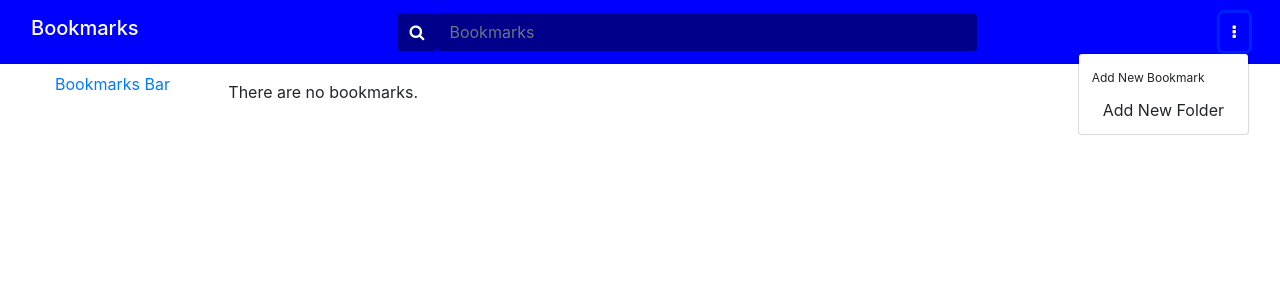
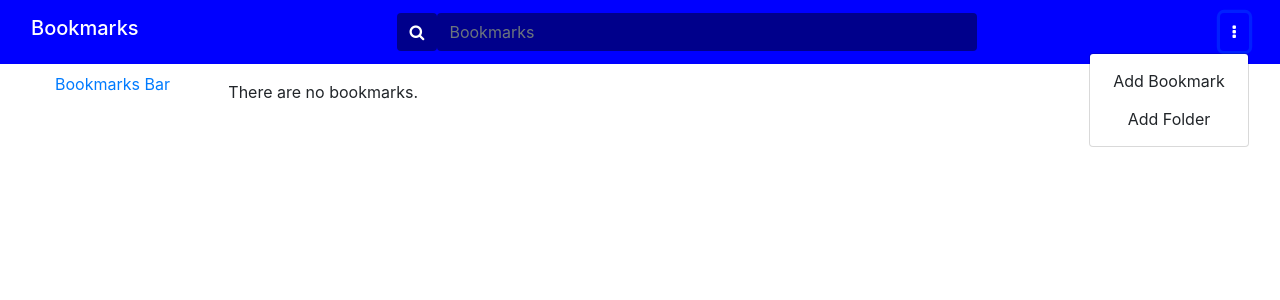
Before and after one commit to Mithilesh-M/Bookmarks-Django, a Django app: template bookmarksapp/templates/bookmarks.html in a window 1280 px wide, after a click that opens the changed part. Shown: the top 300 px of the page. Run offline with Django 3.2, Linux system fonts and the light colour scheme; the template is opened without the code that fills it: values that come from a table or form of the project are taken from there, others are empty; parts of the project's set-up code (start-up, migrations or seed data) failed here and were passed over; some libraries are stand-ins or nearby versions.

Commit message:
Update index view to bookmarks app
Updated index view replicating chrome bookmarks

```diff
--- a/bookmarksapp/templates/bookmarks.html
+++ b/bookmarksapp/templates/bookmarks.html
@@ -35,8 +35,8 @@
     </a>
 
     <div class="dropdown-menu dropdown-menu-right" aria-labelledby="dropdownMenuLink">
-      <a class="btn btn-default btn-rounded" data-toggle="modal" data-target="#modalLoginForm" style="font-size:12px" href="">Add New Bookmark</a>
-      <a class="dropdown-item" href="#">Add New Folder</a>
+      <a class="btn btn-default btn-rounded" style="display:block" data-toggle="modal" data-target="#modalLoginForm" href="">Add Bookmark</a>
+      <a class="btn btn-default btn-rounded" style="display:block" href="#">Add Folder</a>
     </div>
   </div>
   </div>
@@ -53,7 +53,20 @@
     {% if filter.qs %}
     <ul class="list-group">
     {% for bookmark in filter.qs %}
-        <li class="list-group-item">{{ bookmark.name }}--{{ bookmark.url }}</li>
+        <li class="list-group-item">{{ bookmark.name }}--{{ bookmark.url }}
+        <div class="dropdown show" style="display: inline-block; float: right;">
+          <a class="btn" href="#" role="button" id="dropdownItemLink" data-toggle="dropdown" aria-haspopup="true" aria-expanded="false">
+            <i class="fa fa-ellipsis-v" style="color: grey;"></i>
+          </a>
+
+          <div class="dropdown-menu dropdown-menu-right" aria-labelledby="dropdownMenuLink">
+            <a class="btn btn-default btn-rounded" style="display: block;" data-toggle="modal" data-target="#modalLoginForm" href="">Update</a>
+            <a class="btn btn-default btn-rounded" style="display: block;" href="#">Delete</a>
+            <a class="btn btn-default btn-rounded" style="display: block;" href="#">Detail</a>
+            <a class="btn btn-default btn-rounded" style="display: block;" href="#">Open</a>
+          </div>
+        </div>
+        </li>
     {% endfor %}
     </ul>
   {% else %}
```
